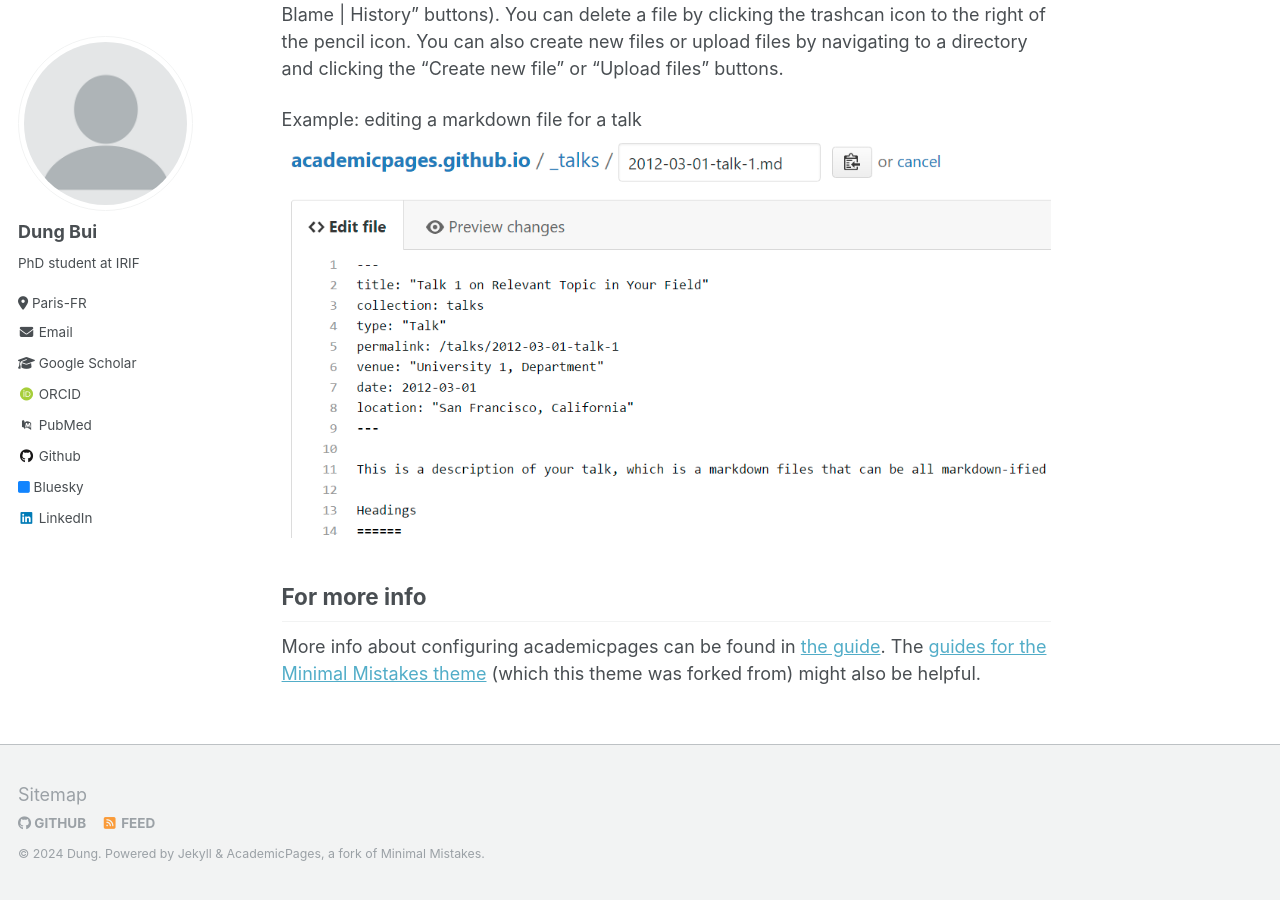
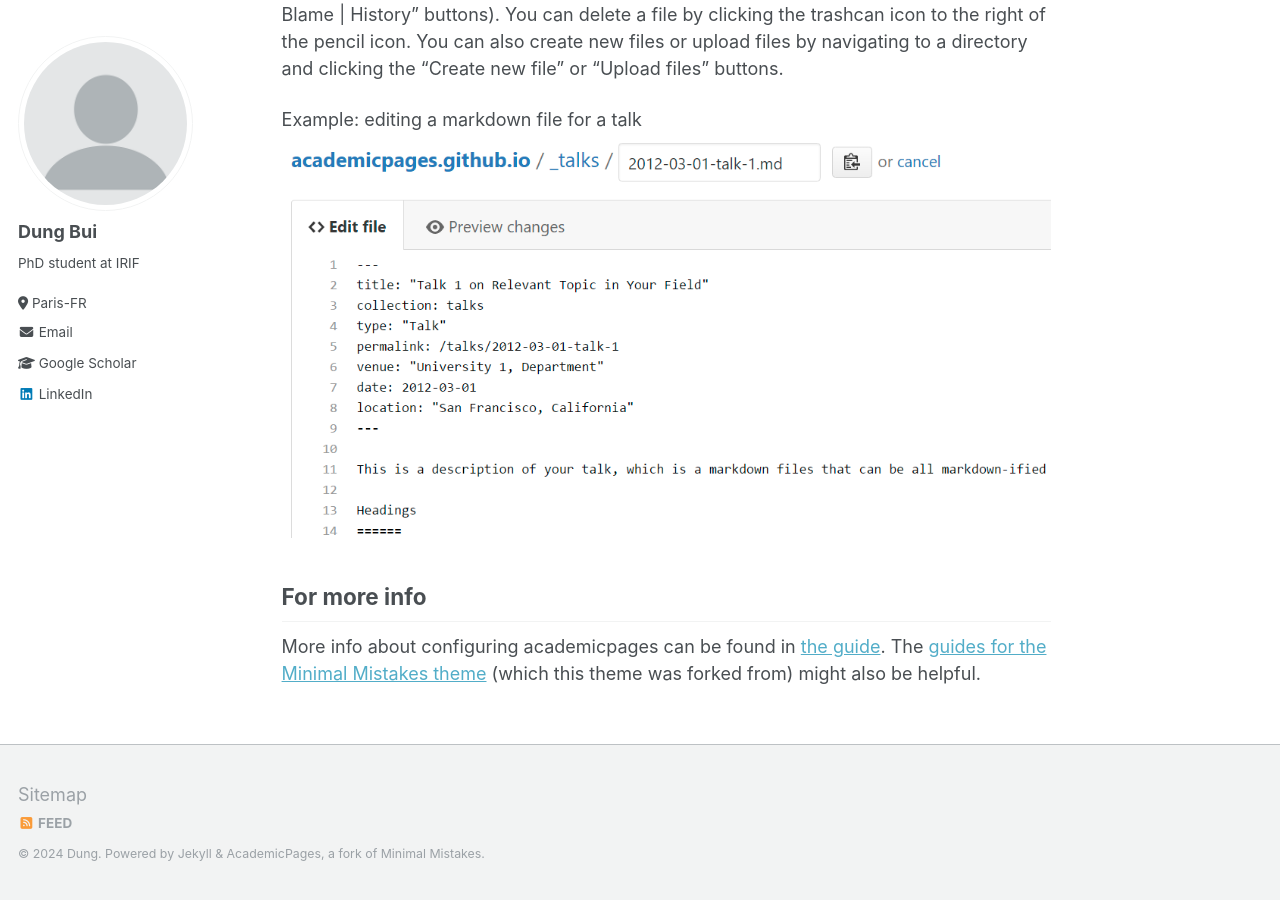
Before and after one commit to dungbui15/dungbui15.github.io, a Jekyll site: the page built from _pages/about.md, in a window 1280 px wide and 900 px high, scrolled down 2463 px. Built offline with Jekyll 4.4.1, drawn with Linux system fonts in a browser that asks for light colours; some web fonts are replaced; some of the changed lines change nothing that is shown.

Commit message:
Update _config.yml

```diff
--- a/_config.yml
+++ b/_config.yml
@@ -35,20 +35,20 @@
   arxiv            : # URL - Update with the correct link to your profile
   googlescholar    : "https://scholar.google.com/citations?user=PS_CX0AAAAAJ"
   impactstory      : # URL
-  orcid            : "http://orcid.org/yourorcidurl"
-  pubmed           : "https://www.ncbi.nlm.nih.gov/pubmed/?term=john+snow"
+  orcid            : # URL
+  pubmed           : # URL
   researchgate     : # URL
 
   # Repositories and software development
   bitbucket        : # Username - Update with your username on the site
   codepen          : # Username
   dribbble         : # Username
-  github           : "academicpages"
+  github           : # URL
   kaggle           : # Username
   stackoverflow    : # User number or user number and name (i.e., use "1" or "1/jeff-atwood")
 
   # Social media
-  bluesky          : "bsky.app" # Replace this with you Bluesky username
+  bluesky          :  # Replace this with you Bluesky username
   facebook         : # Username
   flickr           : # Username
   foursquare       : # Username
```
